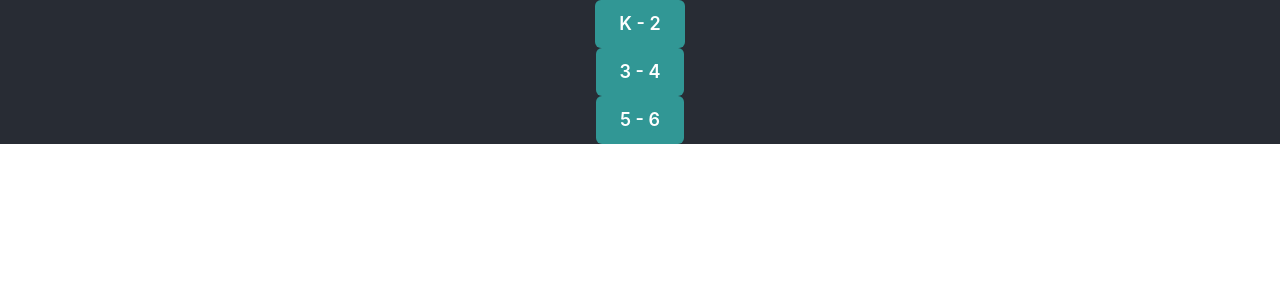
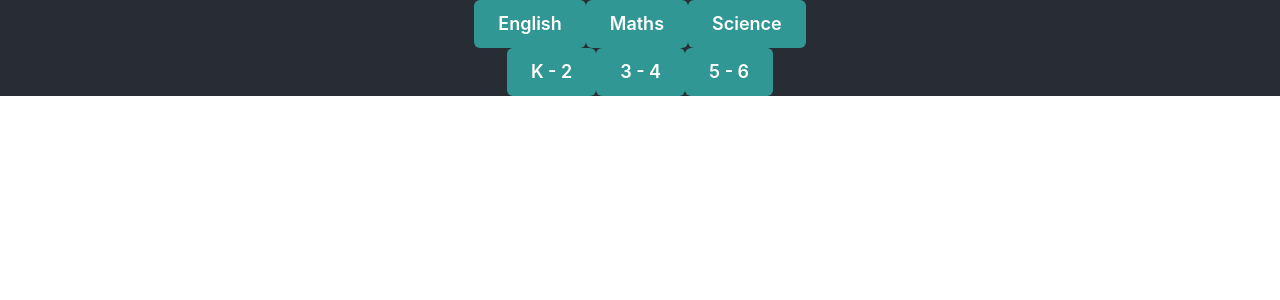
Before and after one commit to ajsadsad/Flash-Learn, a React (Create React App) app in the folder flash-learn/: page / in a window 1280 px wide. Shown: the top 300 px of the page. Built offline with nearby package versions, Linux system fonts and the light colour scheme.

Commit message:
Updated homepage to include more buttons

```diff
--- a/flash-learn/src/components/HomePage/HomePage.js
+++ b/flash-learn/src/components/HomePage/HomePage.js
@@ -8,23 +8,46 @@ function HomePage() {
         "flex-direction": "column",
         "align-items": "center",
         "justify-content": "center"}}>
+        <div>
             <NavLink to= "/English">
+                <Button colorScheme='teal' size='lg'>
+                    English
+                </Button>
+            </NavLink>
+            <NavLink to= "/Math">
+                <Button colorScheme='teal' size='lg'>
+                    Maths
+                </Button>
+            </NavLink>
+            <NavLink to= "/Science">
+                <Button colorScheme='teal' size='lg'>
+                    Science
+                </Button>
+            </NavLink>
+        </div>
+        <div>
+        <NavLink to= "/easy">
                 <Button colorScheme='teal' size='lg'>
                     K - 2
                 </Button>
             </NavLink>
-        <NavLink to= "/Math">
+            <NavLink to= "/moderate">
                 <Button colorScheme='teal' size='lg'>
                     3 - 4
                 </Button>
             </NavLink>
-        <NavLink to= "/Science">
+            <NavLink to= "/hard">
                 <Button colorScheme='teal' size='lg'>
                     5 - 6
                 </Button>
             </NavLink>
         </div>
+    </div>
     );
 }
 
 export default HomePage;
+
+//TODO:
+// format the levels to display at the bottom and be highlighted when selected
+// Format the subjects so it is in the center on the page
```
Also changed, not shown: flash-learn/src/components/HomePage/HomePage.css (added, +14 -0 lines), 1 other file (tests, documents, lock files or other folders). Lines whose indentation alone changed are shown as unchanged.
